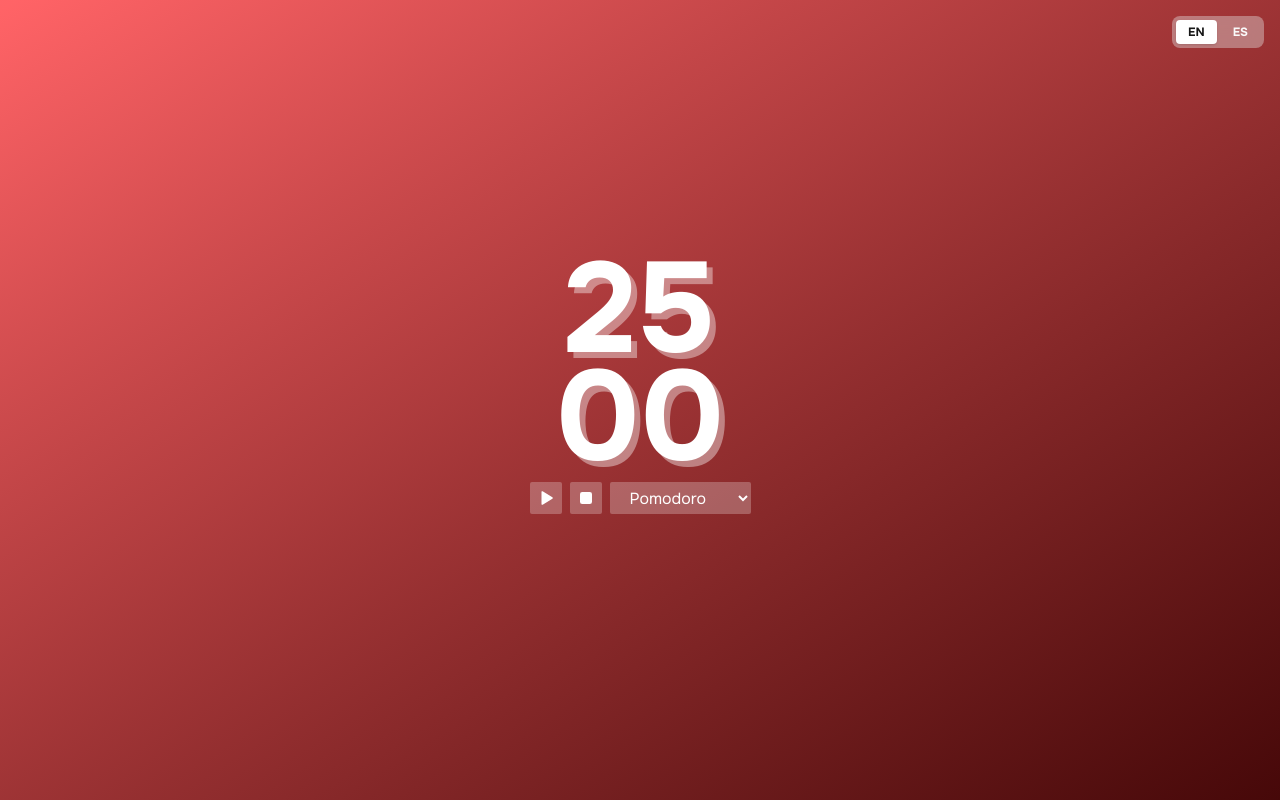
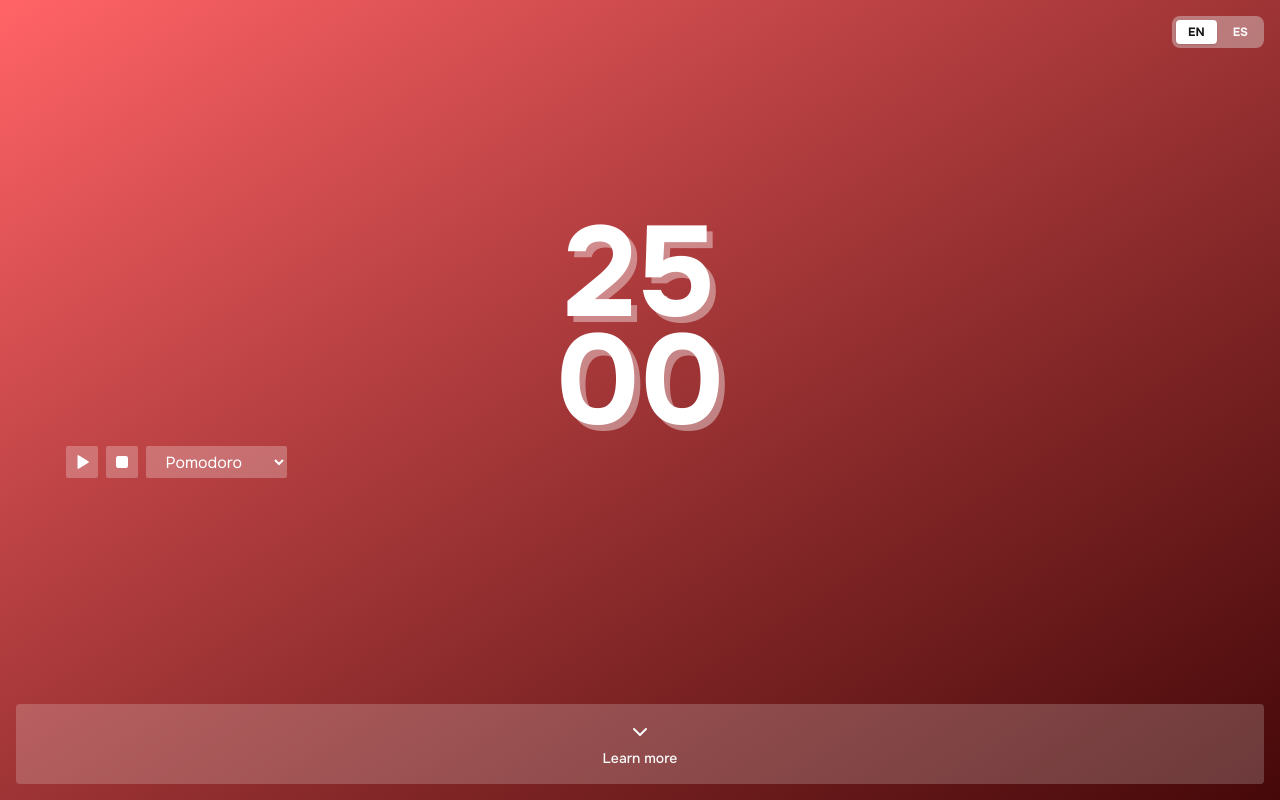
Before and after one commit to lui5gl/pomodoro-web-timer, a Next.js app: page / in a window 1280 px wide. Built offline with nearby package versions, Linux system fonts and the light colour scheme.

Commit message:
feat: add Explanation component with details about the Pomodoro Timer app

```diff
--- a/app/components/changeLang.tsx
+++ b/app/components/changeLang.tsx
@@ -13,7 +13,7 @@ export default function ChangeLang() {
     }`;
 
   return (
-    <div className="absolute top-4 right-4 flex items-center gap-1 rounded-lg bg-neutral-200/40 p-1 backdrop-blur-sm">
+    <div className="ml-auto flex w-fit items-center gap-1 rounded-lg bg-neutral-200/40 p-1 backdrop-blur-sm">
       <button
         onClick={() => setLocale("en")}
         className={buttonClass(locale === "en")}
--- /dev/null
+++ b/app/components/explanation.tsx
@@ -0,0 +1,30 @@
+import { IconChevronDown } from "@tabler/icons-react";
+
+export default function Explanation() {
+  return (
+    <div className="group hover:shadow-box mt-6 rounded bg-neutral-50/20 p-4 text-center text-sm text-neutral-50 transition-all duration-300 dark:text-neutral-300">
+      <div className="flex cursor-pointer flex-col items-center justify-center">
+        <IconChevronDown className="h-6 w-6 transition-transform duration-300 group-hover:rotate-180" />
+        <span className="mt-1 font-medium group-hover:hidden">Learn more</span>
+      </div>
+
+      <div className="max-h-0 overflow-hidden opacity-0 transition-all duration-500 group-hover:mt-4 group-hover:max-h-96 group-hover:opacity-100">
+        <p>
+          This Pomodoro Timer app is designed to help you boost your
+          productivity by breaking your work into focused intervals, typically
+          25 minutes long, followed by short breaks. It is based on the Pomodoro
+          Technique developed by Francesco Cirillo.
+        </p>
+        <p className="mt-2">
+          Use the timer to start a work session, and take breaks as recommended
+          to maintain focus and avoid burnout. Customize the duration of your
+          work and break intervals to suit your personal workflow.
+        </p>
+        <p className="mt-2">
+          Stay consistent with your sessions, track your progress, and watch
+          your productivity soar!
+        </p>
+      </div>
+    </div>
+  );
+}
--- a/app/page.tsx
+++ b/app/page.tsx
@@ -9,6 +9,7 @@ import {
 } from "@tabler/icons-react";
 import ChangeLang from "./components/changeLang";
 import { useLanguage } from "./context/LanguageContext";
+import Explanation from "./components/explanation";
 
 type TimerState = "pomodoro" | "short-break" | "long-break" | "custom";
 
@@ -151,10 +152,11 @@ export default function Home() {
   return (
     <main
       ref={colorTheme}
-      className="pomodoro flex min-h-screen flex-col items-center justify-center bg-linear-to-br p-10 text-white select-none"
+      className="pomodoro flex min-h-dvh flex-col justify-between bg-linear-to-br p-4 text-white select-none"
     >
       <ChangeLang />
 
+      <section>
         <section className="drop-shadow-hour flex flex-col -space-y-5 text-center text-9xl font-bold">
           <span>{minutes.toString().padStart(2, "0")}</span>
           <span>{seconds.toString().padStart(2, "0")}</span>
@@ -218,7 +220,8 @@ export default function Home() {
               })}
           </p>
         </div>
-
+      </section>
+      <Explanation />
       <audio ref={notificationSoundRef} src="sounds/alarm.wav" preload="auto" />
     </main>
   );
```
Also changed, not shown: app/components/timer.tsx (deleted). Lines whose indentation alone changed are shown as unchanged.
